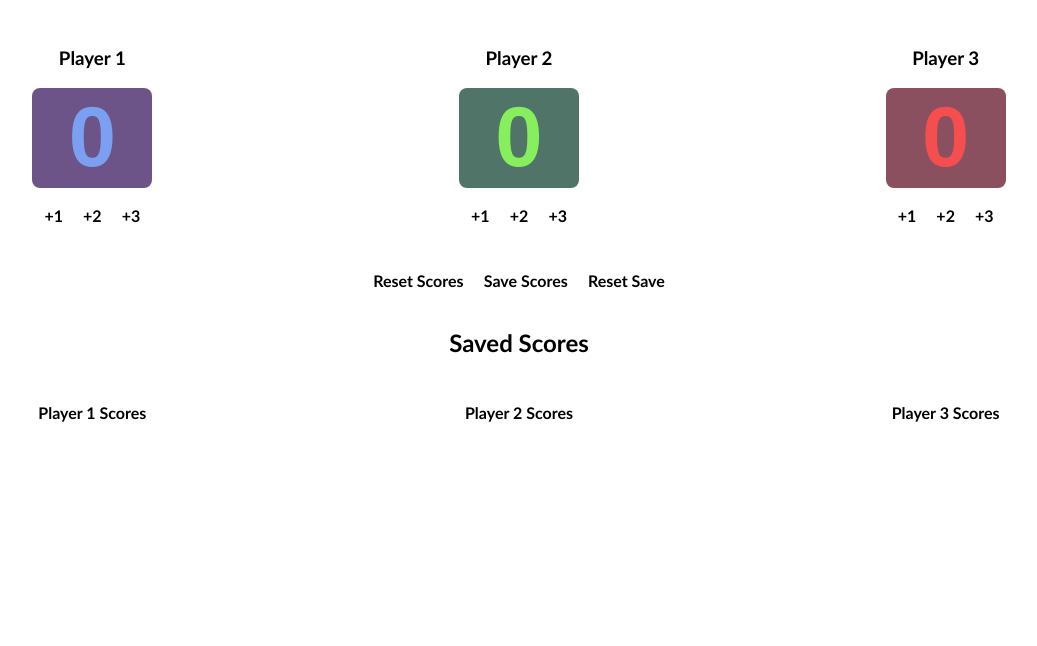
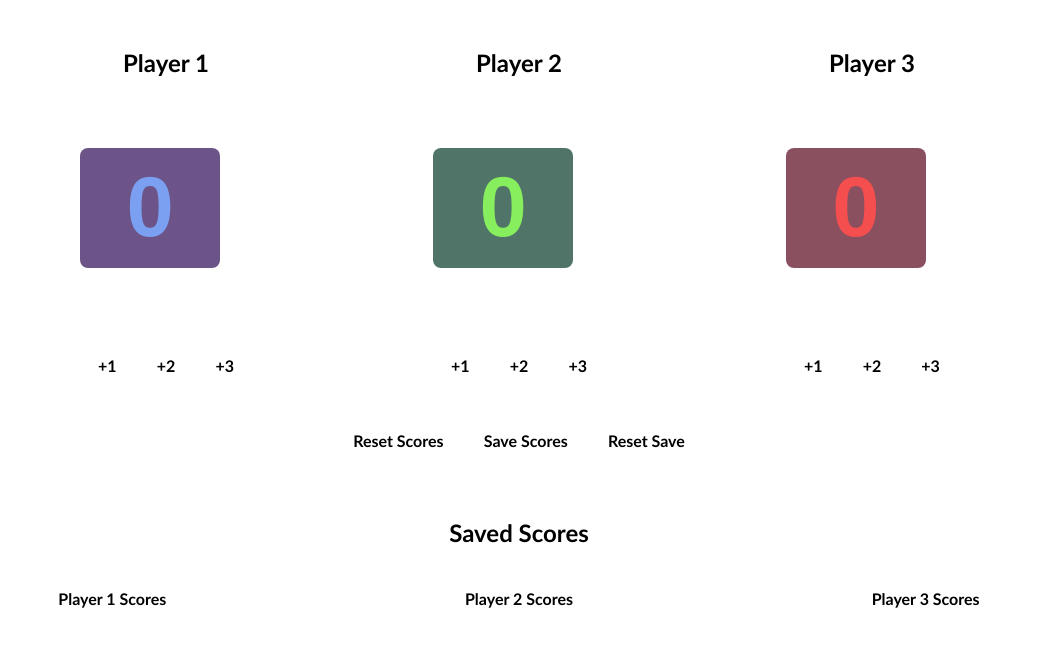
Before and after one commit to eskalatzaile/Game-Score-Counter_Scrimba, a plain HTML site: page index.html in a window 1280 px wide. Shown: the part 62-708 px from the top of the page, without its empty margins (121-1158 px from the left). Drawn offline with Linux system fonts and the light colour scheme.

Commit message:
Style Update

```diff
--- a/index.html
+++ b/index.html
@@ -6,8 +6,8 @@
     <body>
         <h1>Game Scorekeeper</h1>
         <div class="container">
-            <div class="column">
-                <h3>Player 1</h3>
+            <div>
+                <h2>Player 1</h2>
                 <h2 class="score1"; id="score1">0</h2>
                     <div>
                         <button onclick="player1Add1()">+1</button>
@@ -16,7 +16,7 @@
                     </div>
             </div>
             <div>
-                <h3 class="column">Player 2</h3>
+                <h2>Player 2</h2>
                 <h2 class="score2"; id="score2">0</h2>
                     <div>
                         <button onclick="player2Add1()">+1</button>
@@ -25,7 +25,7 @@
                     </div>
             </div>
             <div>
-                <h3 class="column">Player 3</h3>
+                <h2>Player 3</h2>
                 <h2 class="score3"; id="score3">0</h2>
                     <div>
                         <button onclick="player3Add1()">+1</button>
@@ -39,19 +39,21 @@
             <button onclick="saveScores()">Save Scores</button>
             <button onclick="resetSaveScores()">Reset Save</button>
         </div>
+        <div class="container4">
             <div>
-            <h2>Saved Scores</h2>
+                <h2 class="container">Saved Scores</h2>
                 <div class="container3">
                     <h4>Player 1 Scores</h4>
                     <h4>Player 2 Scores</h4>
                     <h4>Player 3 Scores</h4>
                 </div>
-            <div class="container4">
+                <div class="container3">
                     <h4 id="player1SavedScores"></h4>
                     <h4 id="player2SavedScores"></h4>
                     <h4 id="player3SavedScores"></h4>
                 </div>
+            </div>
+        </div>
     <script src="index.js"></script>
-        </div>
     </body>
 </html>
--- a/style.css
+++ b/style.css
@@ -3,40 +3,38 @@ body {
     text-align: center;
     font-family: 'Gill Sans', 'Gill Sans MT', Calibri, 'Trebuchet MS', sans-serif;
     background-image: url(mountain.jpeg);
-    padding-top: 20px;
+    margin-top: 20px;
 }
 
 .container {
     display: flex;
-    justify-content: space-around;
-    background: #ffffffa9;
+    justify-content: space-evenly;
+    background: #ffffffe3;
     border-radius: 10px;
-    padding-top: 10px;
-    padding-bottom: 20px;
+    margin: 10px;
+    padding: 10px;
+    text-align: center;
 }
 .container2 {
     display: auto;
-    justify-content: space-around;
+    justify-content: space-evenly;
     background: rgba(255, 255, 255, 0.295);
     border-radius: 10px;
-    padding-top: 10px;
-    padding-bottom: 10px;
+    margin: 10px;
 }
 .container3 {
     display: flex;
     justify-content: space-around;
-    background: #ffffffc0;
-    border-radius: 10px;
-    padding-top: 5px;
-    padding-bottom: 5px;
+    background: #ffffffe0;
 }
 .container4 {
-    display: flex;
+    display: auto;
     justify-content: space-around;
     background: #ffffffa9;
     border-radius: 10px;
-    padding-top: 5px;
-    padding-bottom: 50px;
+    margin: 10px;
+    margin-bottom: 50px;
+    padding: 20px;
 }
 
 .score1 {
@@ -48,7 +46,7 @@ body {
     color: #7ba0f1;
     width: 120px;
     height: 100px;
-    margin: 10px;
+    padding: 10px;
     border-radius: 8px;
 }
 
@@ -61,7 +59,7 @@ body {
     color: #87ee5e;
     width: 120px;
     height: 100px;
-    margin: 10px;
+    padding: 10px;
     border-radius: 8px;
 }
 
@@ -74,17 +72,18 @@ body {
     color: #f54e4e;
     width: 120px;
     height: 100px;
-    margin: 10px;
+    padding: 10px;
     border-radius: 8px;
 }
 
 button {
-    background: rgba(255, 255, 255, 0.432);
+    background: rgba(255, 255, 255, 0.664);
     font-family: 'Gill Sans', 'Gill Sans MT', Calibri, 'Trebuchet MS', sans-serif;
     font-weight: bold;
     font-size: medium;
     justify-content: space-around;
     border: none;
-    padding: 8px;
+    margin: 8px;
     border-radius: 6px;
+    padding: 10px;
 }
```
Lines whose indentation alone changed are shown as unchanged.
